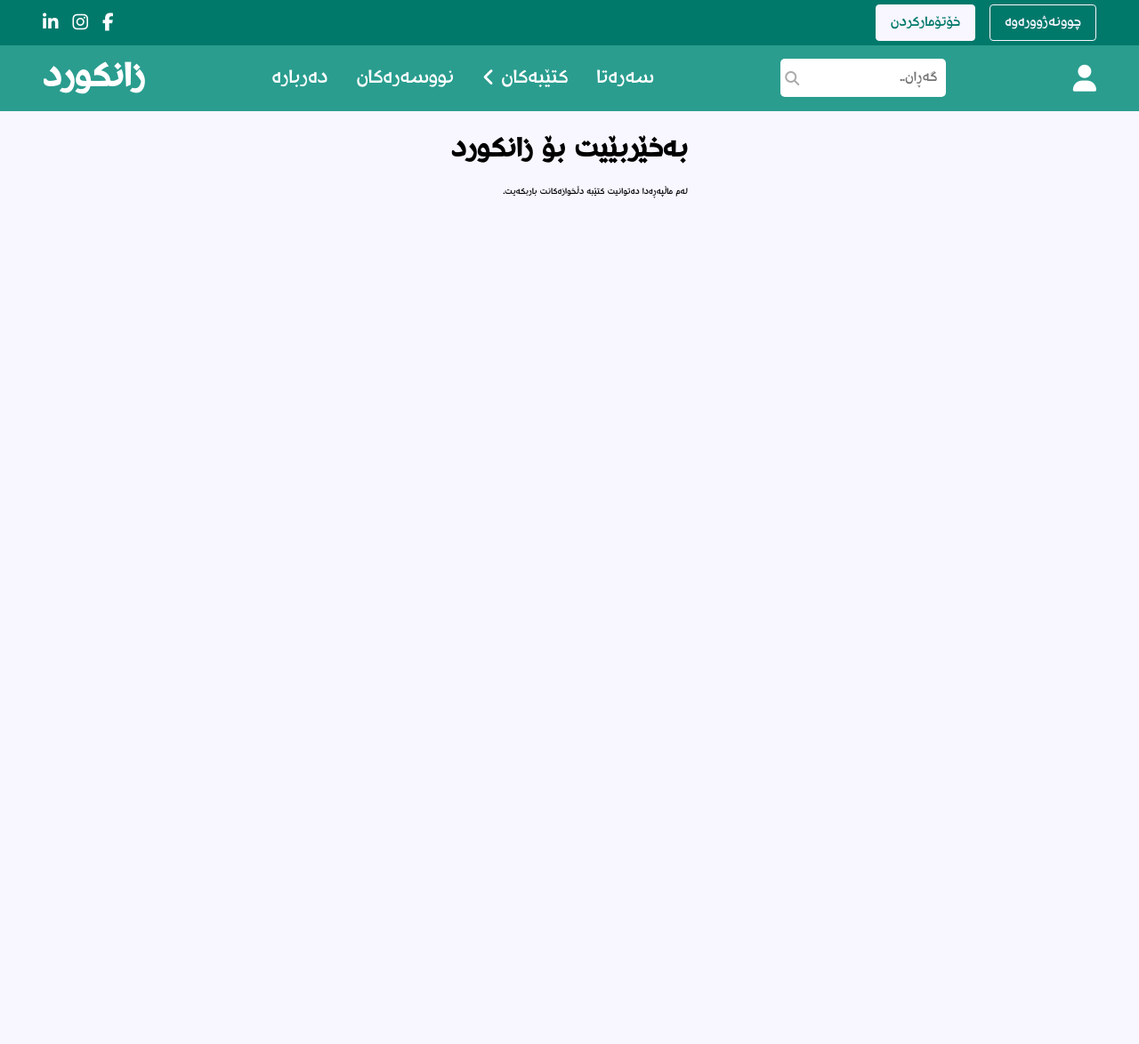
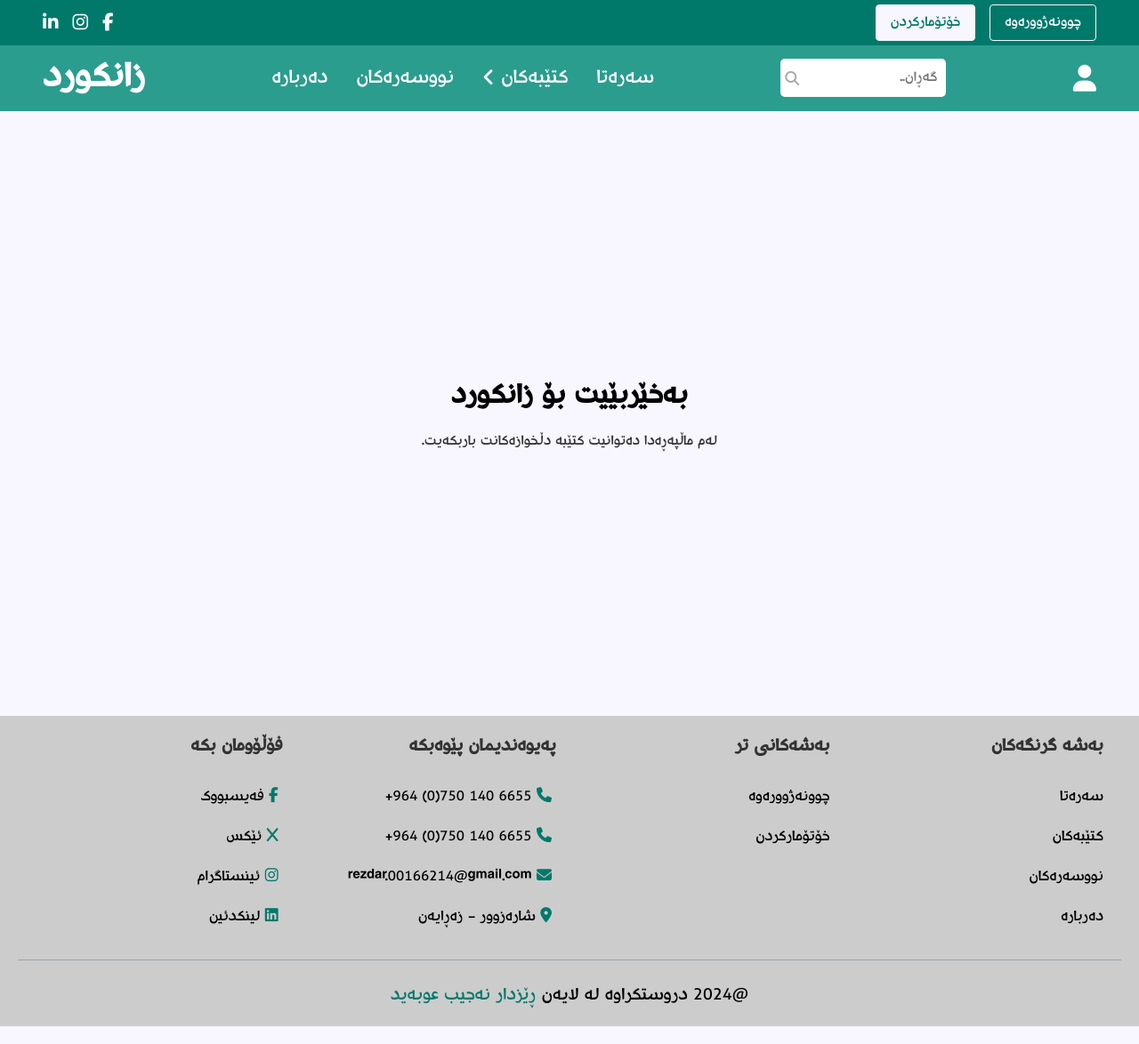
Before and after one commit to RezdarNajeeb/ZanKurd, a PHP site: page / in a window 1280 px wide. Shown: the whole page at 89% size. Before the commit the page ends 223 px from the top, so only its background shows below. Run offline with PHP 8.4, Linux system fonts and the light colour scheme; some libraries are stand-ins or nearby versions.

Commit message:
created new footer.php file   created new css/footer_styles.css file
  change includes to require_once

	modified:   about.php
	modified:   author_details.php
	modified:   authors.php
	modified:   book_details.php
	modified:   books.php
	new file:   css/footer_styles.css
	modified:   css/styles.css
	new file:   footer.php
	modified:   header.php
	modified:   index.php
	modified:   js/scripts.js
	modified:   login.php
	modified:   logout.php
	modified:   register.php
	modified:   template.php

```diff
--- /dev/null
+++ b/css/footer_styles.css
@@ -0,0 +1,51 @@
+.footer{
+  background-color: var(--light-gray);
+}
+
+.footer .footer-container{
+  max-width: 1200px;
+  margin:0 auto;
+  display: grid;
+  grid-template-columns: repeat(auto-fit, minmax(25rem, 1fr));
+  gap:3rem;
+}
+
+.footer .footer-container .part h3{
+  text-transform: uppercase;
+  color:var(--text-color);
+  font-size: 2rem;
+  padding-bottom: 2rem;
+}
+
+.footer .footer-container .part p,
+.footer .footer-container .part a{
+  display: block;
+  width: fit-content;
+  font-size: 1.7rem;
+  color:var(--gary-color);
+  padding:1rem 0;
+  transition: color .3s ease;
+}
+
+.footer .footer-container .part p i,
+.footer .footer-container .part a i{
+  color:var(--primary-color);
+  padding-right: .5rem;
+}
+
+.footer .footer-container .part a:hover{
+  color:var(--primary-color);
+}
+
+.footer .credit{
+  text-align: center;
+  font-size: 2rem;
+  color:var(--gary-color);
+  border-top: var(--border);
+  margin-top: 2.5rem;
+  padding-top: 2.5rem;
+}
+
+.footer .credit span{
+  color:var(--primary-color);
+}
--- a/css/styles.css
+++ b/css/styles.css
@@ -266,16 +266,30 @@ section {
 /* home page style */
 .home {
   display: flex;
-  flex-direction: column;
-  margin: 0 auto;
   justify-content: center;
   align-items: center;
+  height: 80vh;
+}
+
+.home-container {
+  text-align: center;
+}
+
+.home-text {
+  max-width: 50rem;
+  margin: 0 auto;
 }
 
 .home h1 {
   font-size: 3.2rem;
   margin-bottom: 1.6rem;
 }
+
+.home p {
+  font-size: 1.6rem;
+  color: var(--text-color);
+}
+
 
 /* All Books style */
 .box-container {
--- /dev/null
+++ b/footer.php
@@ -0,0 +1,39 @@
+<section class="footer">
+
+  <div class="footer-container">
+
+    <div class="part">
+      <h3>بەشە گرنگەکان</h3>
+      <a href="index.php">سەرەتا</a>
+      <a href="books.php">کتێبەکان</a>
+      <a href="authors.php">نووسەرەکان</a>
+      <a href="about.php">دەربارە</a>
+    </div>
+
+    <div class="part">
+      <h3>بەشەکانی تر</h3>
+      <a href="login.php">چوونەژوورەوە</a>
+      <a href="register.php">خۆتۆمارکردن</a>
+    </div>
+
+    <div class="part">
+      <h3>پەیوەندیمان پێوەبکە</h3>
+      <a href="tel:0750 140 6655"> <i class="fas fa-phone"></i> 6655 140 750(0) 964+ </a>
+      <a href="tel:0750 140 6655"> <i class="fas fa-phone"></i> 6655 140 750(0) 964+ </a>
+      <a href="mailto:rezdar.00166214@gmail.com"> <i class="fas fa-envelope"></i> rezdar.00166214@gmail.com </a>
+      <a href="https://maps.app.goo.gl/VCkJyD6kWe6NV8UJ9" target="_blank"> <i class="fas fa-map-marker-alt"></i> شارەزوور - زەڕایەن </a>
+    </div>
+
+    <div class="part">
+      <h3>فۆڵۆومان بکە</h3>
+      <a href="#"> <i class="fab fa-facebook-f"></i> فەیسبووک </a>
+      <a href="#"> <i class="fab fa-x"></i> ئێکس </a>
+      <a href="#"> <i class="fab fa-instagram"></i> ئینستاگرام </a>
+      <a href="#"> <i class="fab fa-linkedin"></i> لینکدئین </a>
+    </div>
+
+  </div>
+
+  <p class="credit">@<?php echo date('Y'); ?>  دروستکراوە لە لایەن <span>ڕێزدار نەجیب عوبەید</span> </p>
+
+</section>
--- a/header.php
+++ b/header.php
@@ -30,7 +30,7 @@
                         <a href="index.php">سەرەتا</a>
                     </li>
                     <li>
-                        <a href="javascript:void(0)" id="dropdown-link">کتێبەکان <i class="fa fa-angle-left" id="dropdown-link-icon"></i></a>
+                        <a href="books.php" id="dropdown-link">کتێبەکان <i class="fa fa-angle-left" id="dropdown-link-icon"></i></a>
 
                         <div class="dropdown-menu-container" id="dropdown-menu-container">
                             <ul class="dropdown-menu">
--- a/index.php
+++ b/index.php
@@ -1,11 +1,11 @@
 <?php
-include 'config.php';
+require_once 'config.php';
 session_start();
 
 $userType = isset($_SESSION['user_type']) ? $_SESSION['user_type'] : null;
 
-if($userType == 'admin'){
-   header('location: logout.php');
+if ($userType == 'admin') {
+  header('location: logout.php');
 }
 ?>
 
@@ -19,13 +19,14 @@ if($userType == 'admin'){
   <!-- custom css style link-->
   <link rel="stylesheet" href="css/styles.css">
   <link rel="stylesheet" href="css/header_style.css">
+  <link rel="stylesheet" href="css/footer_styles.css">
   <!-- font awesome cdn-->
   <link rel="stylesheet" href="https://cdnjs.cloudflare.com/ajax/libs/font-awesome/4.7.0/css/font-awesome.min.css">
 </head>
 
 <body>
   <?php
-    include 'header.php';
+  require_once 'header.php';
   ?>
   <section class="home">
     <div class="home-container">
@@ -36,11 +37,14 @@ if($userType == 'admin'){
     </div>
   </section>
 
+  <?php require_once 'footer.php'; ?>
 
   <!-- custom js file -->
+  <script>
+    var userType = <?php echo json_encode($userType); ?>;
+  </script>
   <script src='js/scripts.js' defer></script>
   <!-- font awesome link-->
   <script src="https://kit.fontawesome.com/5dfe359bb3.js" crossorigin="anonymous"></script>
 </body>
-
 </html>
--- a/js/scripts.js
+++ b/js/scripts.js
@@ -111,7 +111,7 @@ authForm.forEach((form) => {
 // }
 
 // User box functionality
-if (document.getElementById("user-btn") != null)
+if (userType != null && document.getElementById("user-btn") != null)
   document.getElementById("user-btn").addEventListener("click", function () {
     document.getElementById("user-box").classList.toggle("show");
     document.getElementById("search-container").classList.remove("show");
--- a/logout.php
+++ b/logout.php
@@ -1,5 +1,5 @@
 <?php
-include 'config.php';
+require_once 'config.php';
 
 session_start();
 session_unset();
--- a/template.php
+++ b/template.php
@@ -3,7 +3,7 @@ function showAllBoxes($tableName, $query, $relatedFile)
 { ?>
   <section class="all-books">
     <?php
-    include 'config.php';
+    require_once 'config.php';
     $select_all_rows = mysqli_query($conn, $query) or die('query failed');
 
     // Define the total number of rows
```
Also changed, not shown: about.php (+12 -8 lines), author_details.php (+14 -8 lines), authors.php (+11 -6 lines), book_details.php (+6 -2 lines), books.php (+8 -3 lines), login.php (+8 -8 lines), register.php (+9 -6 lines).
